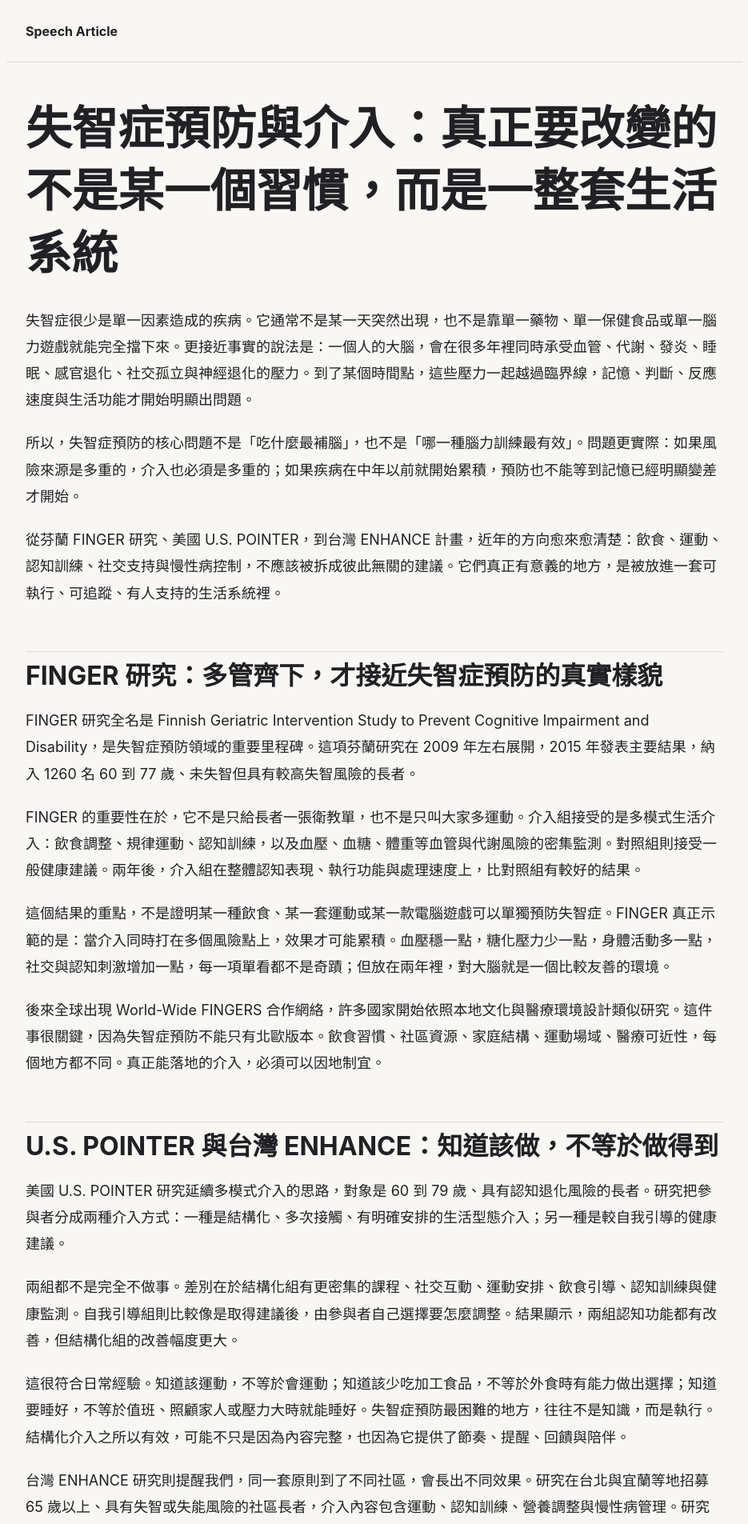
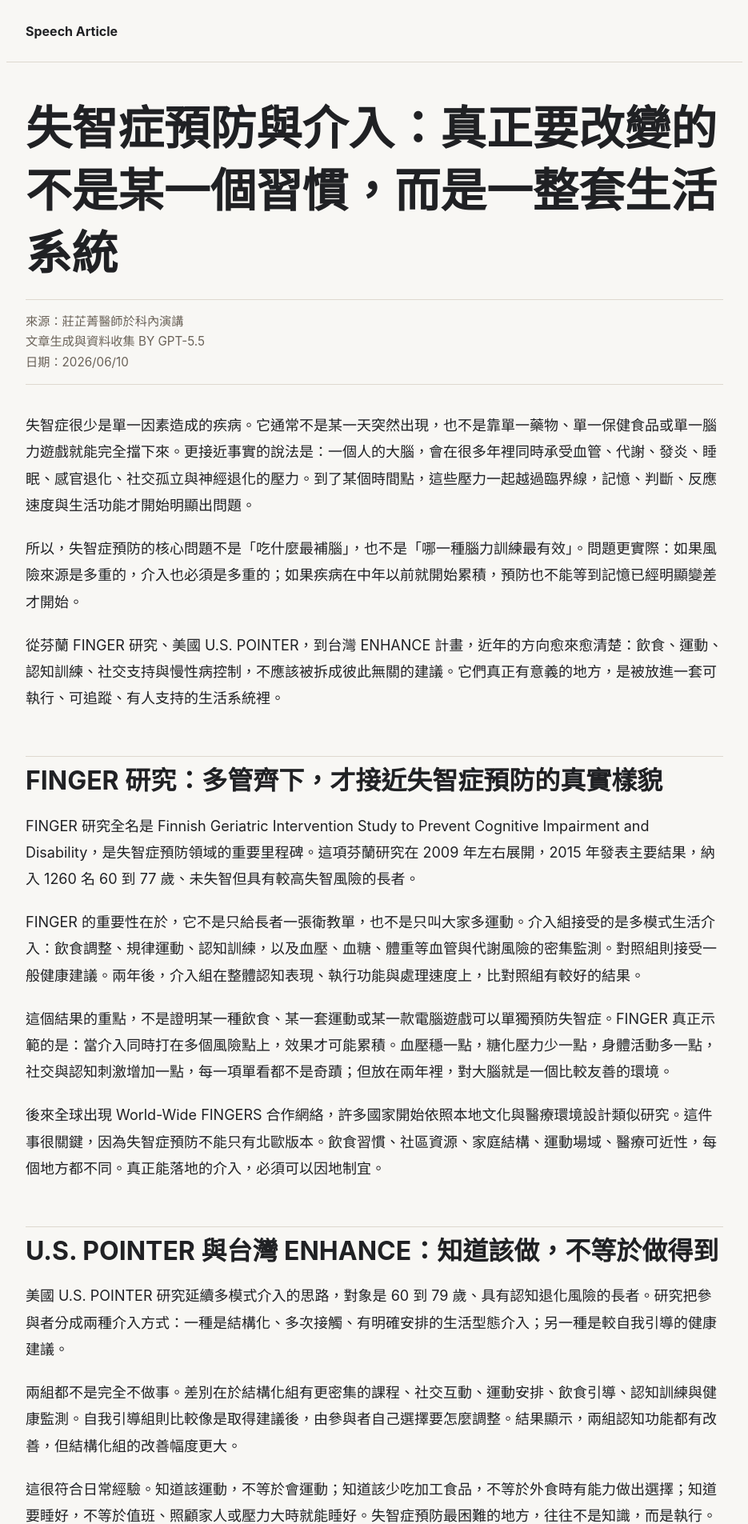
Before and after one commit to leescotcom/speech_article, a Jekyll site: the page built from articles/dementia-prevention.md, in a window 1280 px wide. Shown: the top 1905 px of the page at 80% size, without its empty margins (172-1107 px from the left). Built offline with Jekyll 4.4.1, drawn with Linux system fonts in a browser that asks for light colours.

Commit message:
Add article source metadata

```diff
--- a/articles/dementia-prevention.md
+++ b/articles/dementia-prevention.md
@@ -5,6 +5,12 @@ description: 從 FINGER、U.S. POINTER、ENHANCE 與 Lancet 2024 風險因子，
 ---
 
 # 失智症預防與介入：真正要改變的不是某一個習慣，而是一整套生活系統
+
+<div class="article-meta">
+  <div>來源：莊芷菁醫師於科內演講</div>
+  <div>文章生成與資料收集 BY GPT-5.5</div>
+  <div>日期：2026/06/10</div>
+</div>
 
 失智症很少是單一因素造成的疾病。它通常不是某一天突然出現，也不是靠單一藥物、單一保健食品或單一腦力遊戲就能完全擋下來。更接近事實的說法是：一個人的大腦，會在很多年裡同時承受血管、代謝、發炎、睡眠、感官退化、社交孤立與神經退化的壓力。到了某個時間點，這些壓力一起越過臨界線，記憶、判斷、反應速度與生活功能才開始明顯出問題。
 
--- a/assets/css/style.css
+++ b/assets/css/style.css
@@ -62,6 +62,16 @@ h2 {
   font-size: clamp(1.45rem, 3vw, 2rem);
 }
 
+.article-meta {
+  margin: -10px 0 34px;
+  padding: 14px 0;
+  border-top: 1px solid var(--line);
+  border-bottom: 1px solid var(--line);
+  color: var(--muted);
+  font-size: 0.95rem;
+  line-height: 1.7;
+}
+
 p {
   margin: 0 0 1.15em;
 }
```
